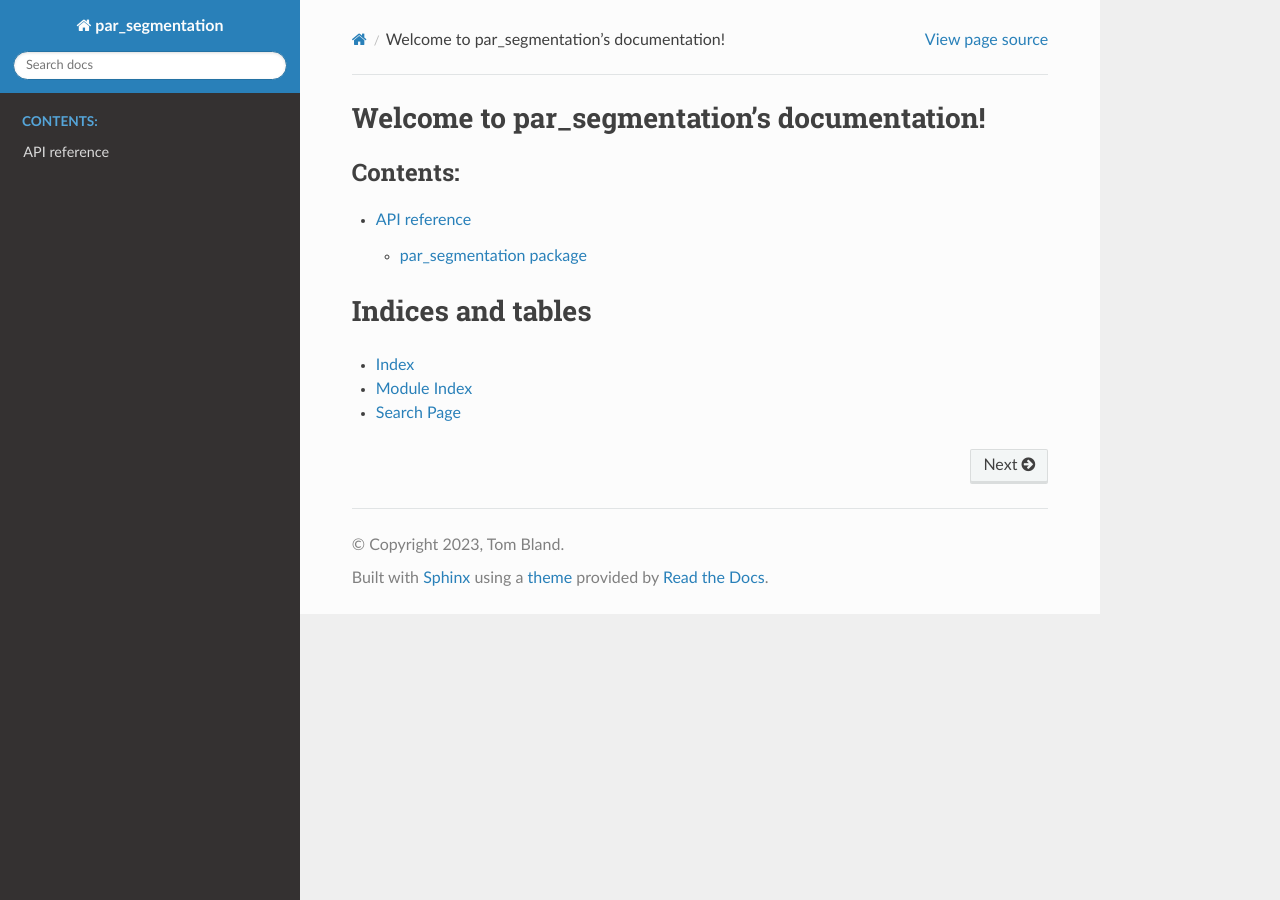
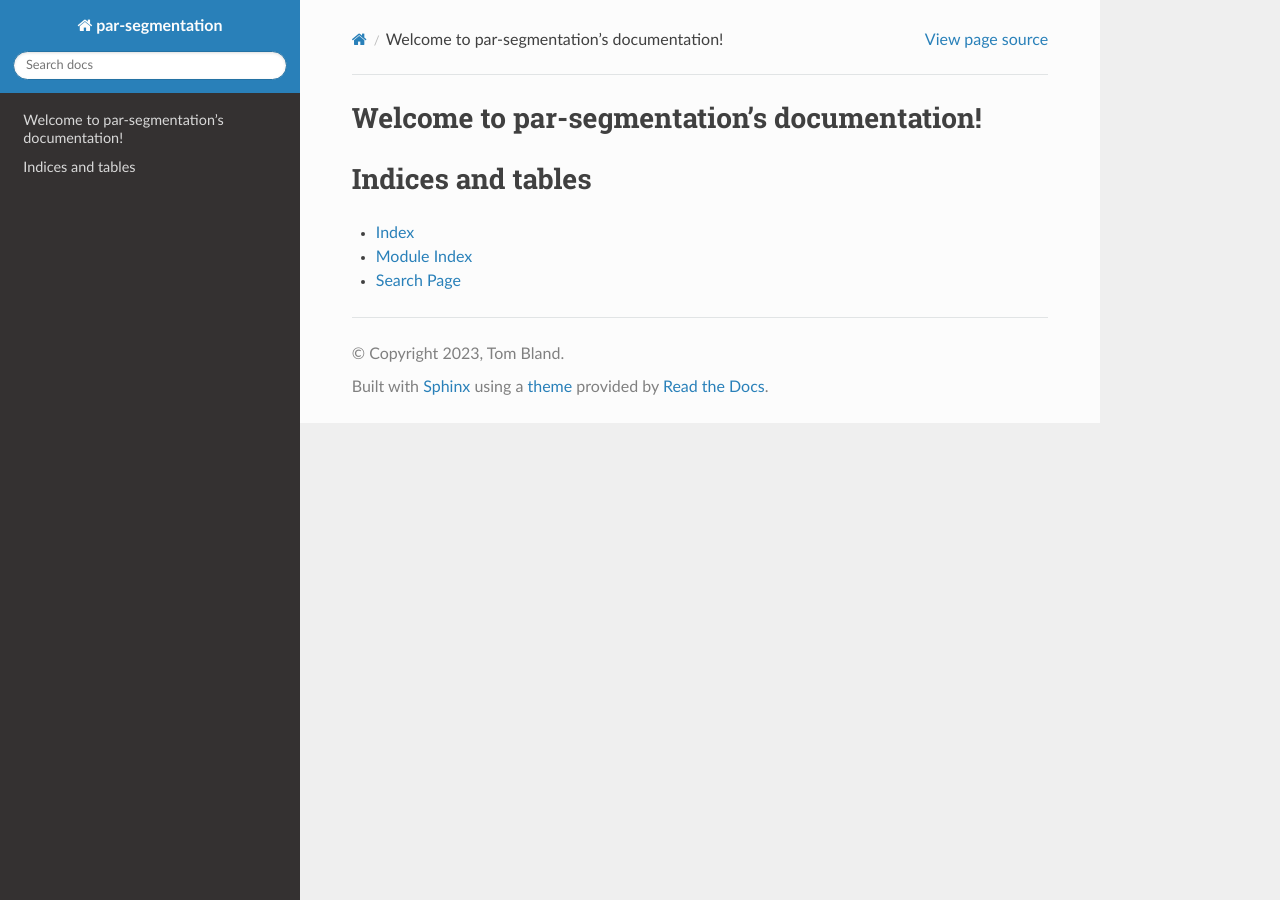
Before and after one commit to goehringlab/par-segmentation, a Sphinx documentation site: the page built from docs/source/index.rst, in a window 1280 px wide. Built offline with Sphinx 7.4.7 and the Read the Docs theme 2.0.0, drawn with Linux system fonts in a browser that asks for light colours.

Commit message:
another try getting readthedocs to work

```diff
--- a/docs/source/conf.py
+++ b/docs/source/conf.py
@@ -1,59 +1,37 @@
-# Configuration file for the Sphinx documentation builder.
-#
-# This file only contains a selection of the most common options. For a full
-# list see the documentation:
-# https://www.sphinx-doc.org/en/master/usage/configuration.html
-
-# -- Path setup --------------------------------------------------------------
-
-# If extensions (or modules to document with autodoc) are in another directory,
-# add these directories to sys.path here. If the directory is relative to the
-# documentation root, use os.path.abspath to make it absolute, like shown here.
-
 import os
 import sys
 sys.path.insert(0, os.path.abspath('../../'))
 
+# Configuration file for the Sphinx documentation builder.
+#
+# For the full list of built-in configuration values, see the documentation:
+# https://www.sphinx-doc.org/en/master/usage/configuration.html
 
 # -- Project information -----------------------------------------------------
+# https://www.sphinx-doc.org/en/master/usage/configuration.html#project-information
 
-project = 'par_segmentation'
+project = 'par-segmentation'
 copyright = '2023, Tom Bland'
 author = 'Tom Bland'
-
-# The full version, including alpha/beta/rc tags
-release = 'v0.1.8'
-
+release = '0.1.8'
 
 # -- General configuration ---------------------------------------------------
+# https://www.sphinx-doc.org/en/master/usage/configuration.html#general-configuration
 
-# Add any Sphinx extension module names here, as strings. They can be
-# extensions coming with Sphinx (named 'sphinx.ext.*') or your custom
-# ones.
 extensions = [
-   'sphinx.ext.doctest',
+    'sphinx.ext.doctest',
    'sphinx.ext.autodoc',
    'sphinx.ext.autosummary',
-   'sphinx.ext.napoleon',
+   'sphinx.ext.napoleon'
 ]
 
-# Add any paths that contain templates here, relative to this directory.
 templates_path = ['_templates']
-
-# List of patterns, relative to source directory, that match files and
-# directories to ignore when looking for source files.
-# This pattern also affects html_static_path and html_extra_path.
 exclude_patterns = []
 
 
+
 # -- Options for HTML output -------------------------------------------------
+# https://www.sphinx-doc.org/en/master/usage/configuration.html#options-for-html-output
 
-# The theme to use for HTML and HTML Help pages.  See the documentation for
-# a list of builtin themes.
-#
 html_theme = 'sphinx_rtd_theme'
-
-# Add any paths that contain custom static files (such as style sheets) here,
-# relative to this directory. They are copied after the builtin static files,
-# so a file named "default.css" will overwrite the builtin "default.css".
 html_static_path = ['_static']
--- a/docs/source/index.rst
+++ b/docs/source/index.rst
@@ -1,16 +1,15 @@
-.. par_segmentation documentation master file, created by
-   sphinx-quickstart on Mon Aug  7 12:07:48 2023.
+.. par-segmentation documentation master file, created by
+   sphinx-quickstart on Mon Aug  7 15:21:46 2023.
    You can adapt this file completely to your liking, but it should at least
    contain the root `toctree` directive.
 
-Welcome to par_segmentation's documentation!
+Welcome to par-segmentation's documentation!
 ============================================
 
 .. toctree::
    :maxdepth: 2
    :caption: Contents:
 
-   API reference <modules>
 
 
 Indices and tables
```
Also changed, not shown: 14 other files.
